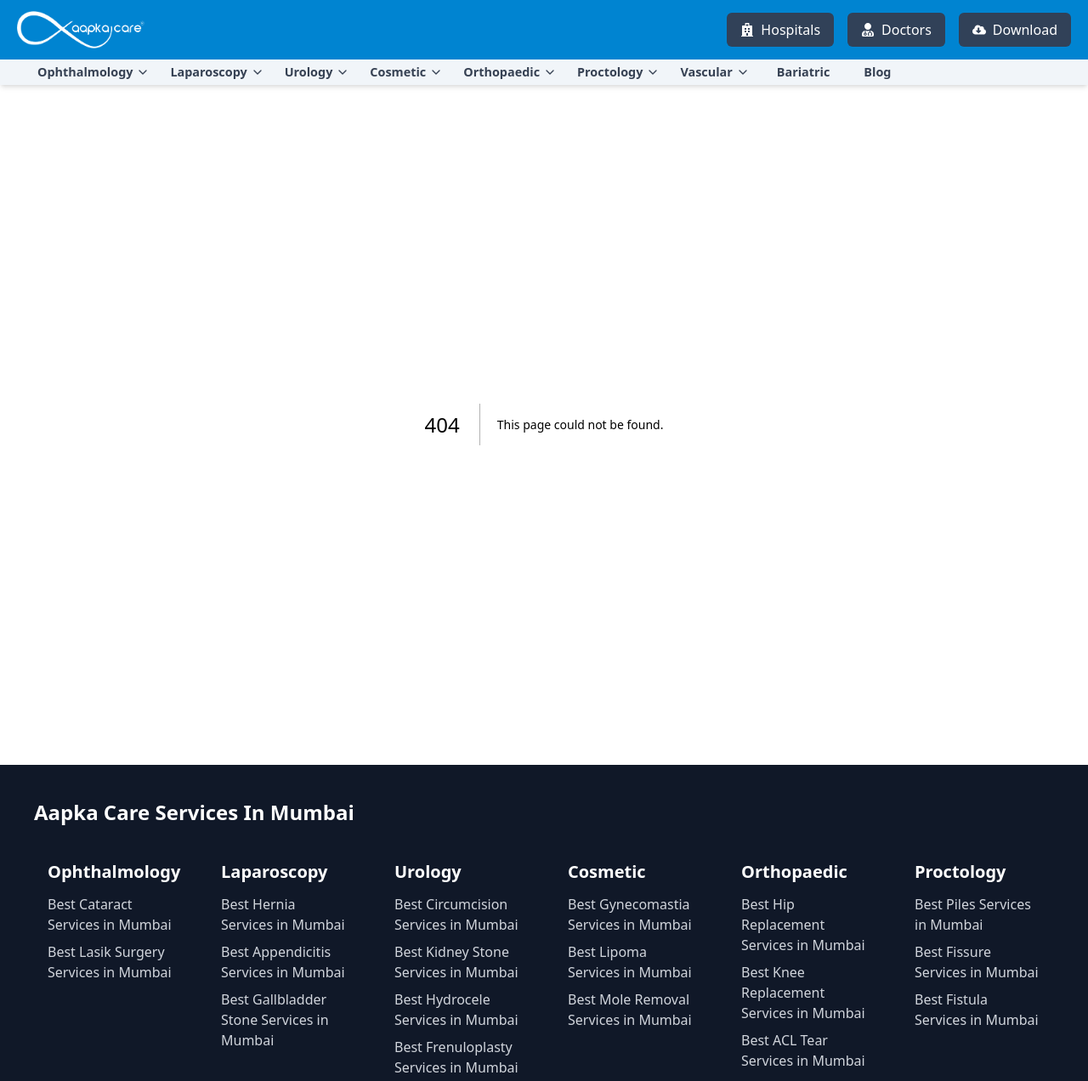
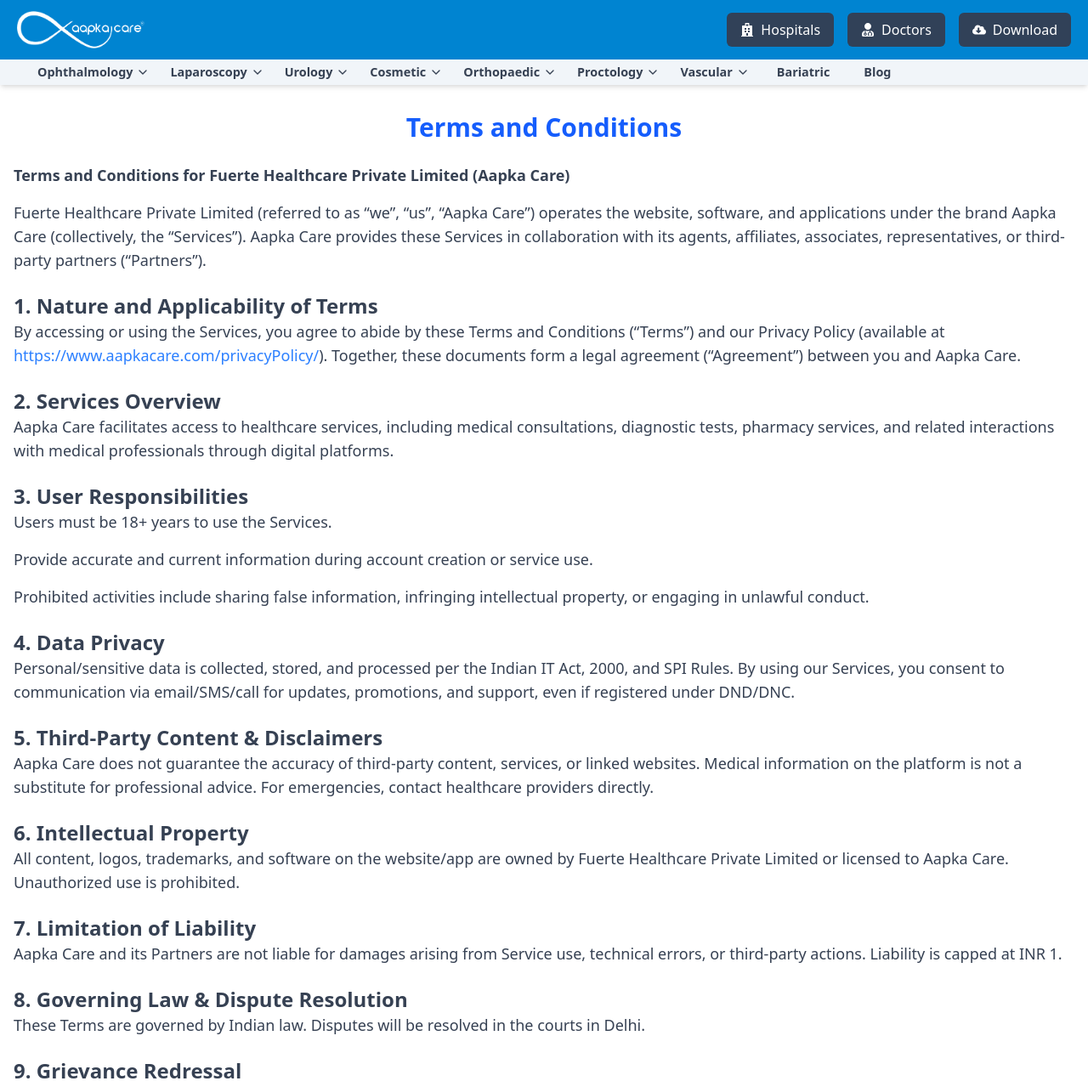
Before and after one commit to 2eeshanKhan/aapkacareweb, a Next.js app: page /terms-condition in a window 1280 px wide. Before the commit this address had no page. Shown: the top 1272 px of the page at 85% size. Built offline with nearby package versions, Linux system fonts and the light colour scheme.

Commit message:
terms and condition

```diff
--- a/app/layout.js
+++ b/app/layout.js
@@ -38,6 +38,7 @@ export default function RootLayout({ children }) {
     <html lang="en">
 
 
+
     <body className={`${geistSans.variable} ${geistMono.variable} antialiased`}>
     <Script
           src="https://www.googletagmanager.com/gtag/js?id=AW-16789407993"
--- /dev/null
+++ b/app/terms-condition/page.js
@@ -0,0 +1,10 @@
+import React from 'react'
+import TermsAndConditions from '@/components/termsCondition/TermsAndCondition'
+
+const TermsConditionsPage = () => {
+  return (
+   <TermsAndConditions/>
+  )
+}
+
+export default TermsConditionsPage
--- /dev/null
+++ b/components/termsCondition/TermsAndCondition.jsx
@@ -0,0 +1,103 @@
+import React from 'react';
+import Head from 'next/head';
+
+const TermsAndConditions = () => {
+  return (
+    <>
+      <Head>
+        <title>Terms and Conditions | Aapka Care</title>
+        <meta name="description" content="Terms and Conditions for Aapka Care services." />
+        <meta name="robots" content="noindex, nofollow" />
+      </Head>
+
+      <div className="container mx-auto px-4 py-8">
+        <h1 className="text-3xl font-bold text-center text-blue-600">Terms and Conditions</h1>
+        <div className="mt-6 text-lg text-gray-700">
+          <p className="mb-4">
+            <strong>Terms and Conditions for Fuerte Healthcare Private Limited (Aapka Care)</strong>
+          </p>
+          <p className="mb-4">
+            Fuerte Healthcare Private Limited (referred to as “we”, “us”, “Aapka Care”) operates the website, software, and applications under the brand Aapka Care (collectively, the “Services”).
+            Aapka Care provides these Services in collaboration with its agents, affiliates, associates, representatives, or third-party partners (“Partners”).
+          </p>
+
+          <h2 className="text-2xl font-semibold mt-6">1. Nature and Applicability of Terms</h2>
+          <p className="mb-4">
+            By accessing or using the Services, you agree to abide by these Terms and Conditions (“Terms”) and our Privacy Policy (available at
+            <a href="https://www.aapkacare.com/privacyPolicy/" className="text-blue-500"> https://www.aapkacare.com/privacyPolicy/</a>).
+            Together, these documents form a legal agreement (“Agreement”) between you and Aapka Care.
+          </p>
+
+          <h2 className="text-2xl font-semibold mt-6">2. Services Overview</h2>
+          <p className="mb-4">
+            Aapka Care facilitates access to healthcare services, including medical consultations, diagnostic tests, pharmacy services, and related interactions with medical professionals through digital platforms.
+          </p>
+
+          <h2 className="text-2xl font-semibold mt-6">3. User Responsibilities</h2>
+          <p className="mb-4">
+            Users must be 18+ years to use the Services.
+          </p>
+          <p className="mb-4">
+            Provide accurate and current information during account creation or service use.
+          </p>
+          <p className="mb-4">
+            Prohibited activities include sharing false information, infringing intellectual property, or engaging in unlawful conduct.
+          </p>
+
+          <h2 className="text-2xl font-semibold mt-6">4. Data Privacy</h2>
+          <p className="mb-4">
+            Personal/sensitive data is collected, stored, and processed per the Indian IT Act, 2000, and SPI Rules.
+            By using our Services, you consent to communication via email/SMS/call for updates, promotions, and support, even if registered under DND/DNC.
+          </p>
+
+          <h2 className="text-2xl font-semibold mt-6">5. Third-Party Content & Disclaimers</h2>
+          <p className="mb-4">
+            Aapka Care does not guarantee the accuracy of third-party content, services, or linked websites.
+            Medical information on the platform is not a substitute for professional advice. For emergencies, contact healthcare providers directly.
+          </p>
+
+          <h2 className="text-2xl font-semibold mt-6">6. Intellectual Property</h2>
+          <p className="mb-4">
+            All content, logos, trademarks, and software on the website/app are owned by Fuerte Healthcare Private Limited or licensed to Aapka Care. Unauthorized use is prohibited.
+          </p>
+
+          <h2 className="text-2xl font-semibold mt-6">7. Limitation of Liability</h2>
+          <p className="mb-4">
+            Aapka Care and its Partners are not liable for damages arising from Service use, technical errors, or third-party actions. Liability is capped at INR 1.
+          </p>
+
+          <h2 className="text-2xl font-semibold mt-6">8. Governing Law & Dispute Resolution</h2>
+          <p className="mb-4">
+            These Terms are governed by Indian law. Disputes will be resolved in the courts in Delhi.
+          </p>
+
+          <h2 className="text-2xl font-semibold mt-6">9. Grievance Redressal</h2>
+          <p className="mb-4">
+            Contact our Grievance Officer:
+          </p>
+          <ul className="list-inside list-disc mb-4">
+            <li>Address: Fuerte Healthcare Private Limited, [Insert Registered Office Address]</li>
+            <li>Email: <a href="mailto:grievance@aapkacare.com" className="text-blue-500">grievance@aapkacare.com</a></li>
+          </ul>
+
+          <h2 className="text-2xl font-semibold mt-6">10. Amendments</h2>
+          <p className="mb-4">
+            Aapka Care reserves the right to modify these Terms. Continued use after changes constitutes acceptance.
+          </p>
+
+          <p className="mt-6 text-sm text-gray-500">
+            Key Revisions:
+          </p>
+          <ul className="list-inside list-disc mb-4">
+
+            <li>Privacy Policy URL: Updated to <a href="https://www.aapkacare.com/privacyPolicy/" className="text-blue-500">https://www.aapkacare.com/privacyPolicy/</a></li>
+            <li>Contact Details: Grievance Officer email: <a href="mailto:grievance@aapkacare.com" className="text-blue-500">grievance@aapkacare.com</a></li>
+            <li>Jurisdiction: Courts at Delhi (retained as default; update if your registered office is elsewhere).</li>
+          </ul>
+        </div>
+      </div>
+    </>
+  );
+};
+
+export default TermsAndConditions;
```
Also changed, not shown: components/kidney/kidneyStoneAds.jsx (+1 -77 lines).
